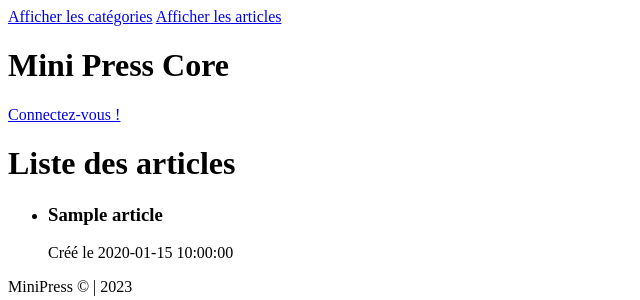
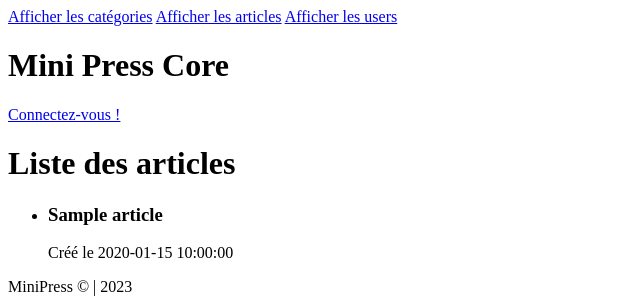
Before and after one commit to Lucarafe/SAE-S4-atelier-projet-YUNG-ALEXANDRE-MELBECK-BONIN, a PHP site: template admin/src/views/Articles.twig in a window 1280 px wide. Shown: the top 300 px of the page, without its empty margins (0-640 px from the left). Run offline with PHP 8.4, Linux system fonts and the light colour scheme; the template is opened without the code that fills it: most values are stand-ins (such as "Sample title", 1, 10 or a date in 2020); some libraries are stand-ins or nearby versions.

Commit message:
ajout bouton users

```diff
--- a/admin/src/views/squelette/header.twig
+++ b/admin/src/views/squelette/header.twig
@@ -7,6 +7,7 @@
         <div class="banner-buttons">
             <a href="{{ url_for('categories') }}">Afficher les catégories</a>
             <a href="{{ url_for('articles') }}">Afficher les articles</a>
+            <a href="{{ url_for('users') }}">Afficher les users</a>
         </div>
         <div class="banner-title">
             <h1>Mini Press Core</h1>
```
